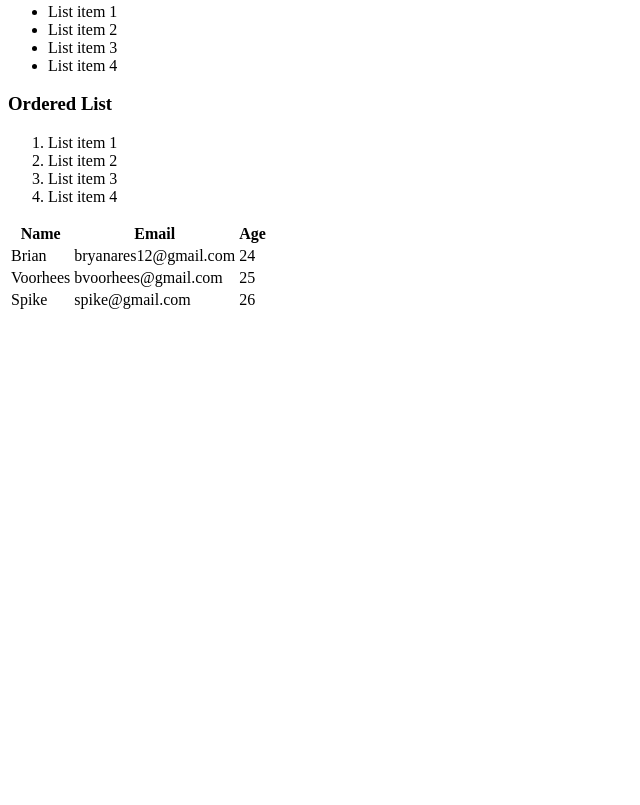
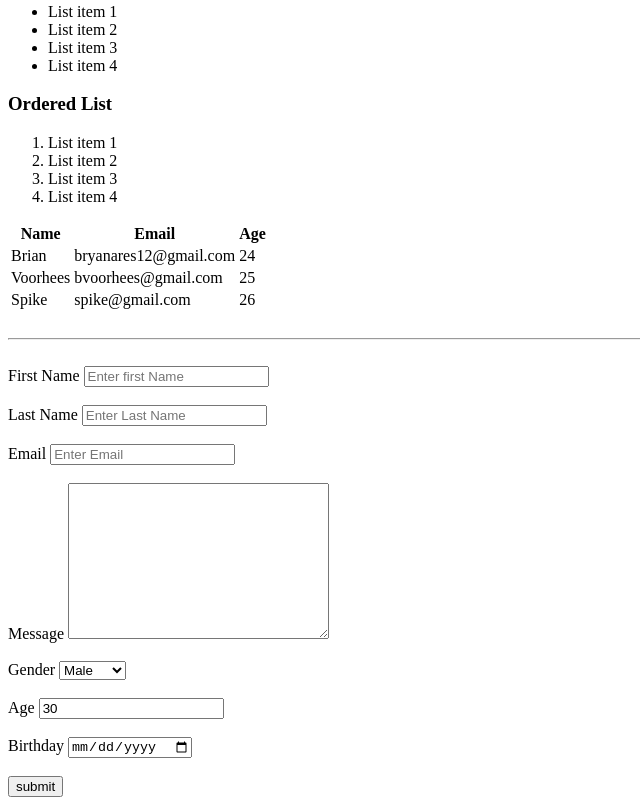
Before and after one commit to bryanares/build-from-bare-bones, a plain HTML site: page index.html in a window 1280 px wide. Shown: the part 467-1272 px from the top of the page, without its empty margins (0-640 px from the left). Before the commit the page ends 800 px from the top, so only its background shows below. Drawn offline with Linux system fonts and the light colour scheme.

Commit message:
add a form and form elements

```diff
--- a/index.html
+++ b/index.html
@@ -78,5 +78,53 @@
             </tr>
         </tbody>
     </table>
+
+    <br>
+    <hr>
+    <br>
+
+    <!--Forms-->
+    <form action="example.php" method="POST">
+        <div>
+            <label for="">First Name</label>
+            <input type="text" name="" placeholder="Enter first Name">
+        </div>
+        <br>
+        <div>
+            <label for="">Last Name</label>
+            <input type="text" name="" placeholder="Enter Last Name">
+        </div>
+        <br>
+        <div>
+            <label for="">Email</label>
+            <input type="email" name="" placeholder="Enter Email">
+        </div>
+        <br>
+        <div>
+            <label for="">Message</label>
+            <textarea name="Message" id="" cols="30" rows="10"></textarea>
+        </div>
+        <br>
+        <div>
+            <label for="">Gender</label>
+            <select name="gender" id="">
+                <option value="male">Male</option>
+                <option value="female">Female</option>
+                <option value="other">Other</option>
+            </select>
+        </div>
+        <br>
+        <div>
+            <label for="">Age</label>
+            <input type="number" name="" value="30">
+        </div>
+        <br>
+        <div>
+            <label for="">Birthday</label>
+            <input type="date" name="" id="">
+        </div>
+        <br>
+        <input type="submit" name ="submit" value="submit">
+    </form>
 </body>
 </html>
```
